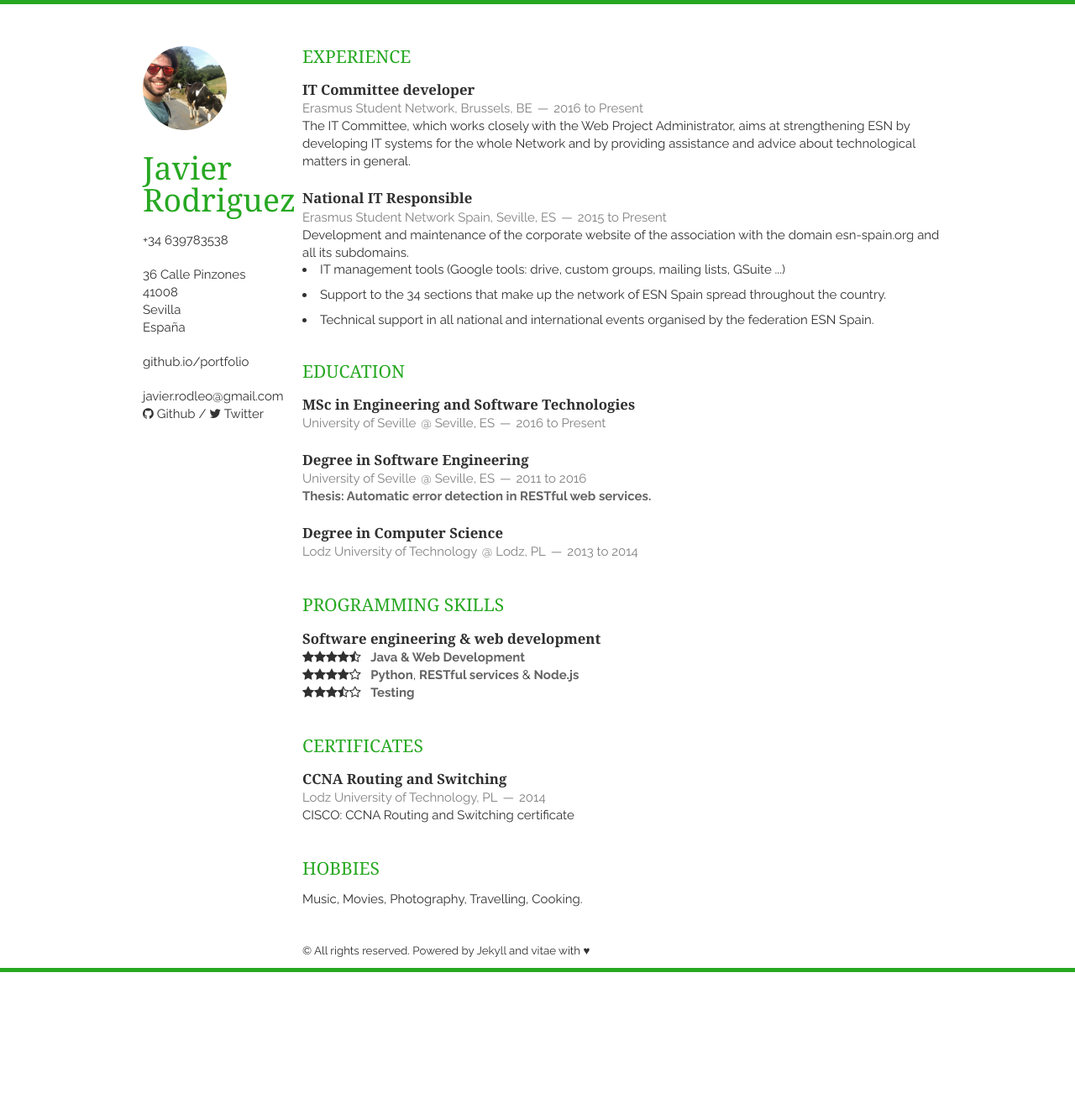
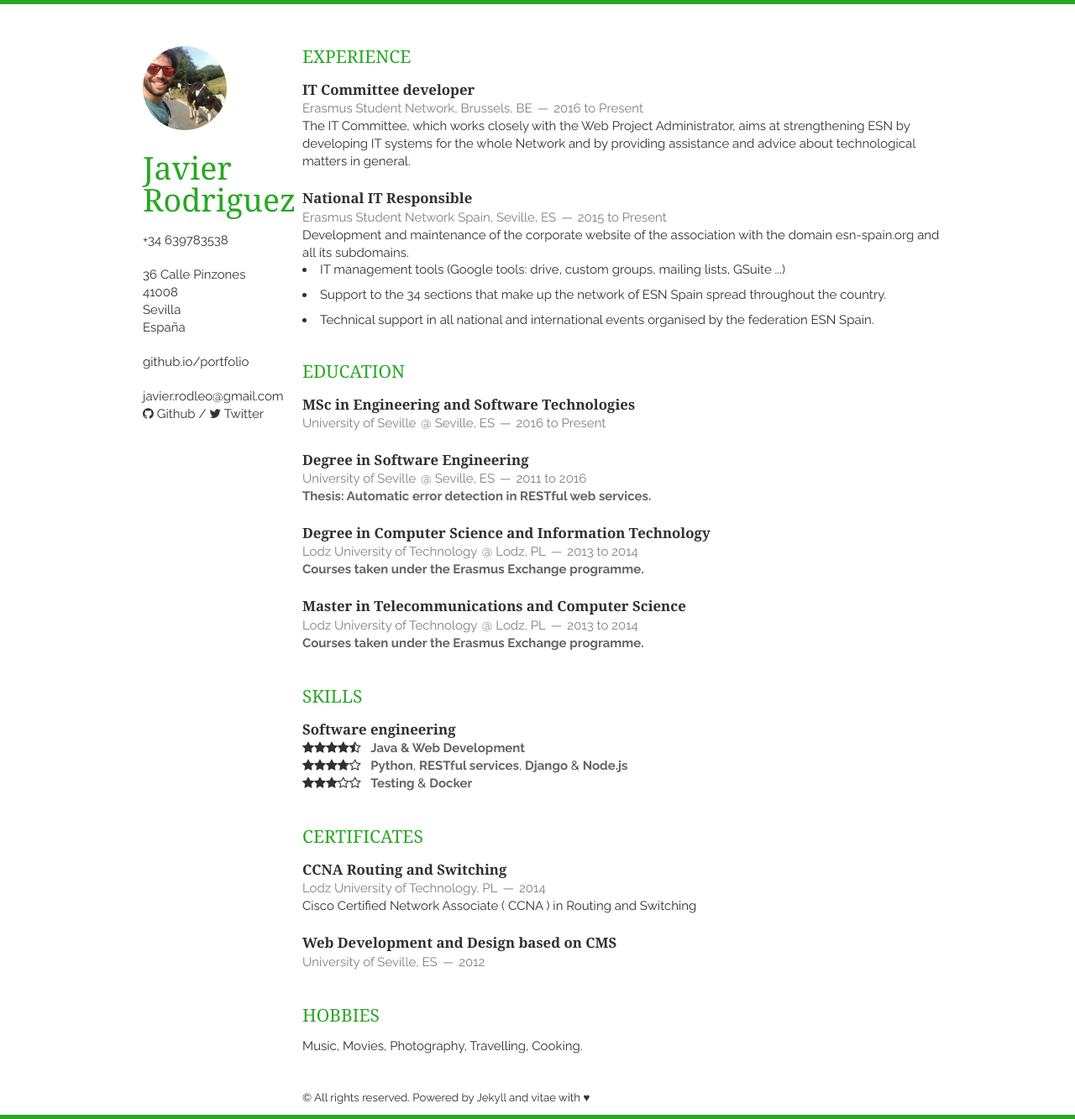
Before and after one commit to Javirln/vitae, a Jekyll site: the page built from index.html, in a window 1280 px wide. Shown: the whole page at 84% size. Built offline with Jekyll 4.4.1, drawn with Linux system fonts in a browser that asks for light colours; nearby versions of some CDN libraries; the list of posts is cut into pages by our own code; before the commit the page ends 1158 px from its top, so only the background shows below that.

Commit message:
Changed certifications, education and skills

```diff
--- a/_includes/certificates.html
+++ b/_includes/certificates.html
@@ -6,7 +6,13 @@
             <span><address>Lodz University of Technology, PL</address><time>2014</time></span>
         </header>
         <p>
-            CISCO: CCNA Routing and Switching certificate
+            Cisco Certified Network Associate ( CCNA ) in Routing and Switching
         </p>
     </article>
+    <article>
+        <header>
+            <h1>Web Development and Design based on CMS</h1>
+            <span><address>University of Seville, ES</address><time>2012</time></span>
+        </header>
+    </article>
 </section>
--- a/_includes/education.html
+++ b/_includes/education.html
@@ -19,10 +19,23 @@
     </article>
     <article>
         <header>
-            <h1>Degree in Computer Science</h1>
+            <h1>Degree in Computer Science and Information Technology</h1>
             <span>Lodz University of Technology</span>
             <span><address>Lodz, PL</address><time>2013 to 2014</time></span>
         </header>
+        <p>
+            <em>Courses taken under the Erasmus Exchange programme.</em>
+        </p>
+    </article>
+    <article>
+        <header>
+            <h1>Master in Telecommunications and Computer Science</h1>
+            <span>Lodz University of Technology</span>
+            <span><address>Lodz, PL</address><time>2013 to 2014</time></span>
+        </header>
+        <p>
+            <em>Courses taken under the Erasmus Exchange programme.</em>
+        </p>
     </article>
 
 </section>
--- a/_includes/skills.html
+++ b/_includes/skills.html
@@ -1,19 +1,19 @@
 <section class="thirteen columns">
-    <h1>Programming Skills</h1>
+    <h1>Skills</h1>
     <article>
         <header>
-            <h1>Software engineering & web development</h1>
+            <h1>Software engineering</h1>
         </header>
         <p>
             <i class="fa fa-star"></i><i class="fa fa-star"></i><i class="fa fa-star"></i><i class="fa fa-star"></i><i class="fa fa-star-half-o"></i>
             &nbsp;&nbsp;<em>Java & Web Development</em>
         <p>
             <i class="fa fa-star"></i><i class="fa fa-star"></i><i class="fa fa-star"></i><i class="fa fa-star"></i><i class="fa fa-star-o"></i>
-            &nbsp;&nbsp;<em>Python</em>, <em>RESTful services</em> &amp; <em>Node.js</em>
+            &nbsp;&nbsp;<em>Python</em>, <em>RESTful services</em>, <em>Django</em> &amp; <em>Node.js</em>
         </p>
         <p>
-            <i class="fa fa-star"></i><i class="fa fa-star"></i><i class="fa fa-star"></i><i class="fa fa-star-half-o"></i><i class="fa fa-star-o"></i>
-            &nbsp;&nbsp;<em>Testing</em>
+            <i class="fa fa-star"></i><i class="fa fa-star"></i><i class="fa fa-star"></i></i><i class="fa fa-star-o"></i></i><i class="fa fa-star-o"></i>
+            &nbsp;&nbsp;<em>Testing</em> &amp; <em>Docker</em>
         </p>
     </article>
 </section>
```
